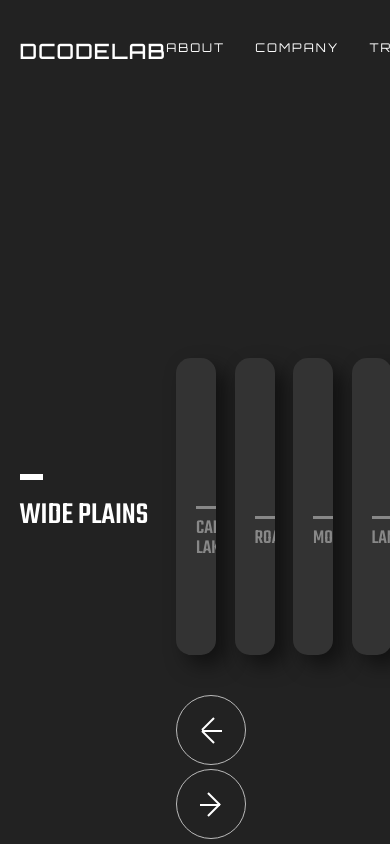
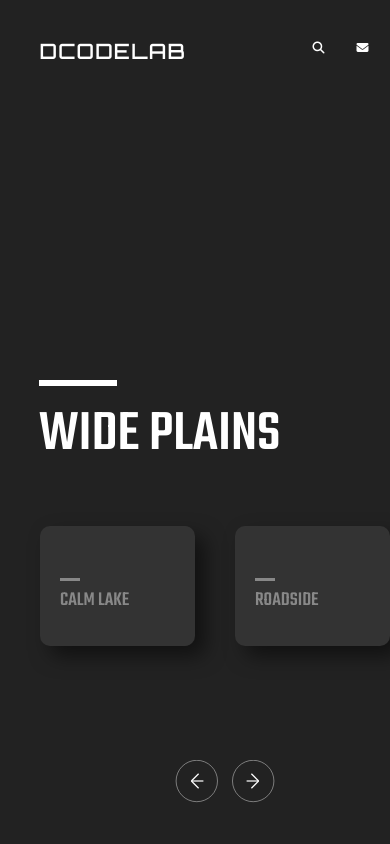
Before and after one commit to dcode-nexon/position_rwd, a plain HTML site: page index.html in a window 390 px wide. Drawn offline with Linux system fonts and the light colour scheme.

Commit message:
반응형 웹

```diff
--- a/scss/style.scss
+++ b/scss/style.scss
@@ -318,3 +318,163 @@ main {
 		opacity: 1;
 	}
 }
+
+@media screen and (max-width: 1279px) {
+	main {
+		.list li .inner {
+			border-radius: 10px;
+		}
+
+		.navi {
+			transform-origin: right top;
+			transform: scale(0.8);
+		}
+	}
+}
+
+@media screen and (max-width: 979px) {
+	$initPos: 45%;
+	$wid: 20vw;
+
+	main {
+		header {
+			.gnb {
+				display: none;
+			}
+		}
+		.list li {
+			width: $wid;
+			&:nth-of-type(3) {
+				left: calc($initPos + $wid * 0);
+				transition-delay: 0s;
+			}
+			&:nth-of-type(4) {
+				left: calc($initPos + $wid * 1);
+				transition-delay: 0.1s;
+			}
+			&:nth-of-type(5) {
+				left: calc($initPos + $wid * 2);
+				transition-delay: 0.2s;
+			}
+			&:nth-of-type(6) {
+				left: calc($initPos + $wid * 3);
+				transition-delay: 0.3s;
+			}
+			&:nth-of-type(7) {
+				left: calc($initPos + $wid * 4);
+				transition-delay: 0.4s;
+			}
+			&:nth-of-type(8) {
+				left: calc($initPos + $wid * 5);
+				transition-delay: 0.5s;
+			}
+		}
+
+		.navi {
+			transform-origin: right top;
+			transform: scale(0.5);
+		}
+	}
+}
+
+@media screen and (max-width: 739px) {
+	$initPos: 45%;
+	$wid: 30vw;
+
+	main {
+		.list li {
+			width: $wid;
+			&:nth-of-type(3) {
+				left: calc($initPos + $wid * 0);
+				transition-delay: 0s;
+			}
+			&:nth-of-type(4) {
+				left: calc($initPos + $wid * 1);
+				transition-delay: 0.1s;
+			}
+			&:nth-of-type(5) {
+				left: calc($initPos + $wid * 2);
+				transition-delay: 0.2s;
+			}
+			&:nth-of-type(6) {
+				left: calc($initPos + $wid * 3);
+				transition-delay: 0.3s;
+			}
+			&:nth-of-type(7) {
+				left: calc($initPos + $wid * 4);
+				transition-delay: 0.4s;
+			}
+			&:nth-of-type(8) {
+				left: calc($initPos + $wid * 5);
+				transition-delay: 0.5s;
+			}
+		}
+
+		.navi {
+			transform-origin: right top;
+			transform: scale(0.8);
+		}
+	}
+}
+
+@media screen and (max-width: 539px) {
+	$initPos: 20px;
+	$wid: 50vw;
+
+	main {
+		header h1 {
+			padding-left: 20px;
+		}
+		.list li {
+			width: $wid;
+			height: 160px;
+			top: 60%;
+			&:nth-of-type(2) {
+				.inner {
+					h2 {
+						top: 0%;
+						padding-left: 5vw;
+						font-size: 15vw;
+
+						&::before {
+							width: 20vw;
+						}
+					}
+				}
+			}
+			&:nth-of-type(3) {
+				left: calc($initPos + $wid * 0);
+				transition-delay: 0s;
+			}
+			&:nth-of-type(4) {
+				left: calc($initPos + $wid * 1);
+				transition-delay: 0.1s;
+			}
+			&:nth-of-type(5) {
+				left: calc($initPos + $wid * 2);
+				transition-delay: 0.2s;
+			}
+			&:nth-of-type(6) {
+				left: calc($initPos + $wid * 3);
+				transition-delay: 0.3s;
+			}
+			&:nth-of-type(7) {
+				left: calc($initPos + $wid * 4);
+				transition-delay: 0.4s;
+			}
+			&:nth-of-type(8) {
+				left: calc($initPos + $wid * 5);
+				transition-delay: 0.5s;
+			}
+		}
+
+		.navi {
+			width: 80%;
+			left: 10%;
+			top: auto;
+			bottom: 10px;
+			transform-origin: right top;
+			transform: scale(0.6);
+		}
+	}
+}
```
Also changed, not shown: css/style.css, 1 other file.
